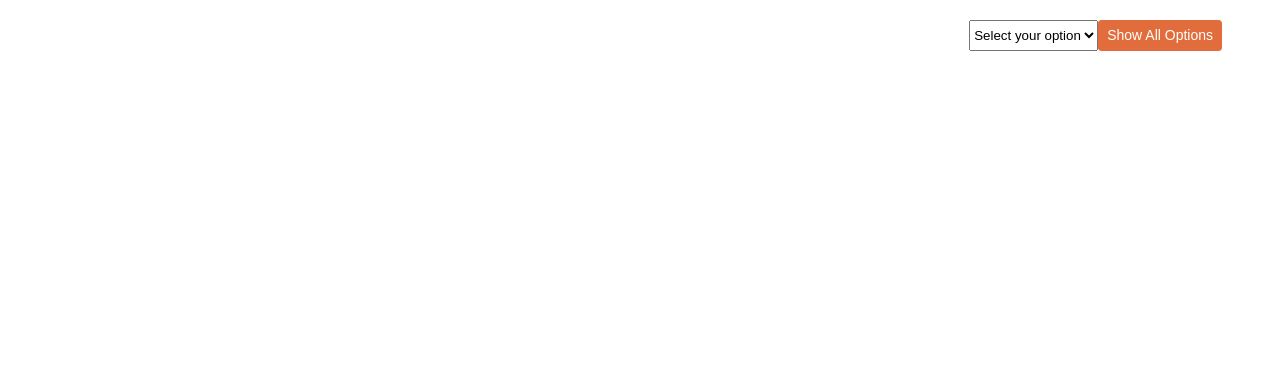
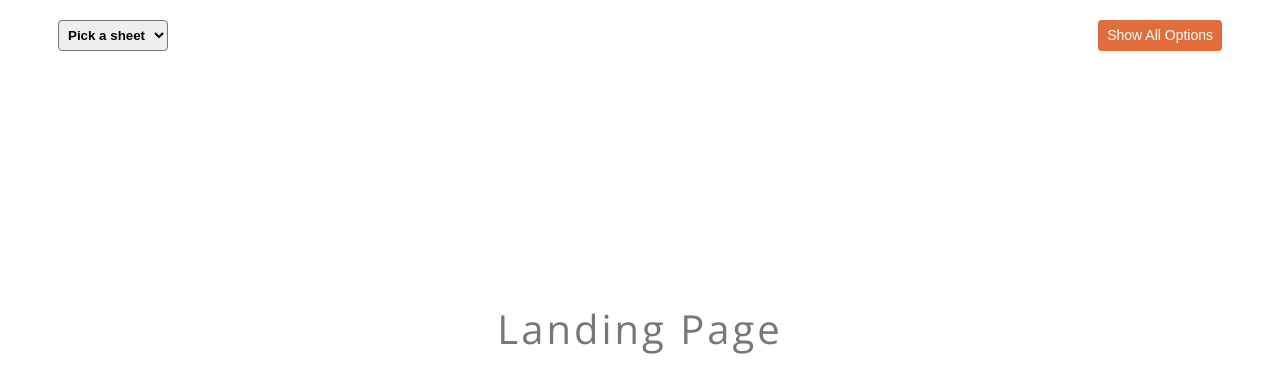
Before and after one commit to bradford-james/cheat-sheets, a Vue app: page / in a window 1280 px wide. Shown: the top 392 px of the page. Built offline with nearby package versions, Linux system fonts and the light colour scheme.

Commit message:
Router setup with dropdown, Landing Page, and Error Page

```diff
--- a/src/App.vue
+++ b/src/App.vue
@@ -1,7 +1,11 @@
 <template>
   <div id="app">
     <div class="main-container">
-      <SheetHeader :showAllOpts="showAllOpts" @toggle-show-all-opts="toggleShowAllOpts" />
+      <SheetHeader
+        :showAllOpts="showAllOpts"
+        @toggle-show-all-opts="toggleShowAllOpts"
+        :sheets="sheets"
+      />
       <router-view :columns="columns" :cli="cli" :showAllOpts="showAllOpts" :sheetName="sheetName"></router-view>
     </div>
   </div>
@@ -17,12 +21,19 @@ export default {
     SheetHeader
   },
   data() {
+    const sheetNames = Object.keys(json)
+      .sort()
+      .map((key, i) => ({
+        id: ++i,
+        type: key
+      }));
     return {
       chtSht: "",
       cli: "",
       sheetName: "",
       columns: [],
-      showAllOpts: false
+      showAllOpts: false,
+      sheets: sheetNames
     };
   },
   methods: {
@@ -32,7 +43,7 @@ export default {
   },
   watch: {
     $route: function() {
-      this.chtSht = this.$route.query.sheet;
+      this.chtSht = this.$route.query.name;
       this.cli = json[this.chtSht].cli;
       this.sheetName = json[this.chtSht].sheetName;
       this.columns = json[this.chtSht].columns;
--- /dev/null
+++ b/src/components/Entry.vue
@@ -0,0 +1,23 @@
+<template>
+  <div class="container">
+    <div class="title">Landing Page</div>
+  </div>
+</template>
+
+<script>
+export default {
+  name: "entry"
+};
+</script>
+
+<style scoped>
+.title {
+  width: 400px;
+  text-align: center;
+  margin: 250px auto 0 auto;
+  font-size: 40px;
+  letter-spacing: 3px;
+  font-weight: 100;
+  color: #777;
+}
+</style>
--- /dev/null
+++ b/src/components/NotFound.vue
@@ -0,0 +1,21 @@
+<template>
+  <div class="hello">
+    <div class="error-message">(404) Page Not Found</div>
+  </div>
+</template>
+
+<script>
+export default {};
+</script>
+
+<style scoped>
+.error-message {
+  width: 800px;
+  text-align: center;
+  margin: 250px auto 0 auto;
+  font-size: 40px;
+  letter-spacing: 3px;
+  font-weight: 100;
+  color: #777;
+}
+</style>
--- a/src/components/SheetHeader.vue
+++ b/src/components/SheetHeader.vue
@@ -1,11 +1,12 @@
 <template>
   <div>
     <div class="header-buttons">
-      <select @change="$router.push({ path: '/', query: { sheet: $event.target.value } })">
-        <option value disabled selected>Select your option</option>
-        <option value="git">git</option>
-        <option value="npm">npm</option>
-        <option value="docker">docker</option>
+      <select
+        class="router-select"
+        @change="$router.push({ path: '/sheet', query: { name: $event.target.value } })"
+      >
+        <option value disabled selected>Pick a sheet</option>
+        <option v-for="sheet in sheets" :key="sheet.id" :value="sheet.type">{{ sheet.type }}</option>
       </select>
       <button
         class="header-button"
@@ -20,7 +21,8 @@
 export default {
   name: "sheetHeader",
   props: {
-    showAllOpts: Boolean
+    showAllOpts: Boolean,
+    sheets: Array
   },
   methods: {
     clickEvent() {
@@ -45,9 +47,15 @@ export default {
 <style scoped>
 .header-buttons {
   display: flex;
-  justify-content: flex-end;
+  justify-content: space-between;
   padding: 0 50px;
   margin-top: 20px;
+}
+
+.router-select {
+  border-radius: 4px;
+  padding: 2px 5px;
+  font-weight: 600;
 }
 
 .header-button {
--- a/src/routes/index.js
+++ b/src/routes/index.js
@@ -1,5 +1,11 @@
 import Sheet from '../components/Sheet.vue';
+import Entry from '../components/Entry.vue';
+import NotFound from '../components/NotFound.vue';
 
-const routes = [{ path: '/', component: Sheet }];
+const routes = [
+  { path: '/', component: Entry },
+  { path: '/sheet', component: Sheet },
+  { path: '*', component: NotFound },
+];
 
 export default routes;
```
